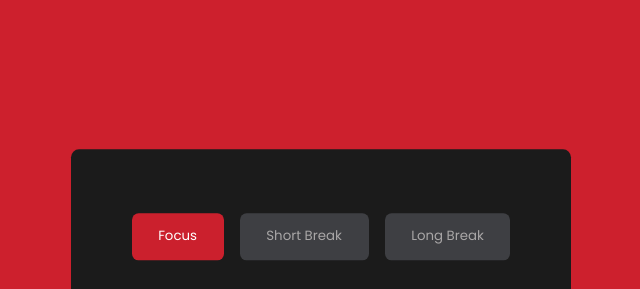
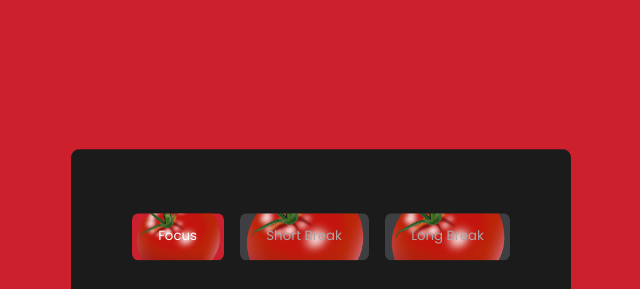
Before and after one commit to RicardMontfort90/Pomodoro, a plain HTML site: page index.html in a window 1280 px wide. Shown: the part 64-353 px from the top of the page, without its empty margins (319-959 px from the left). Drawn offline with Linux system fonts and the light colour scheme.

Commit message:
tomato png

```diff
--- a/style.css
+++ b/style.css
@@ -41,6 +41,11 @@ button {
     border-radius: 0.5em;
     background-color: #3e3f43;
     color: #a9a7a7;
+    /* Tomato.png down*/
+    background-image: url('img/tomato.png'); /* Ruta a tu imagen */
+    background-size: cover; /* Ajusta el tamaño de la imagen para cubrir el botón */
+    background-position: center; /* Centra la imagen en el botón */
+    background-repeat: no-repeat; /* Evita que la imagen se repita */
 }
 
 .btn:hover {
```
Also changed, not shown: index.html (+1 -3 lines), img/tomato.png (added).
